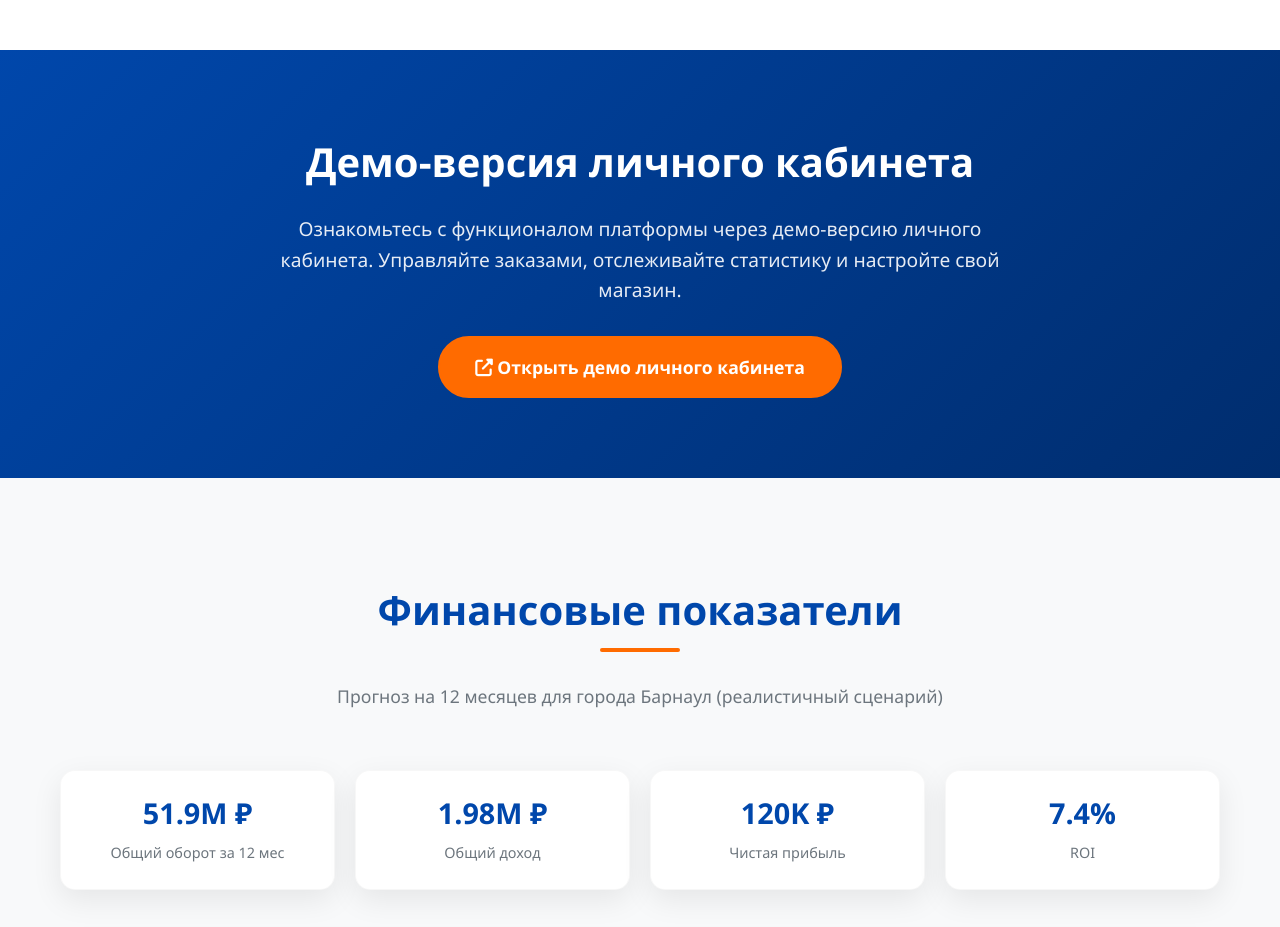
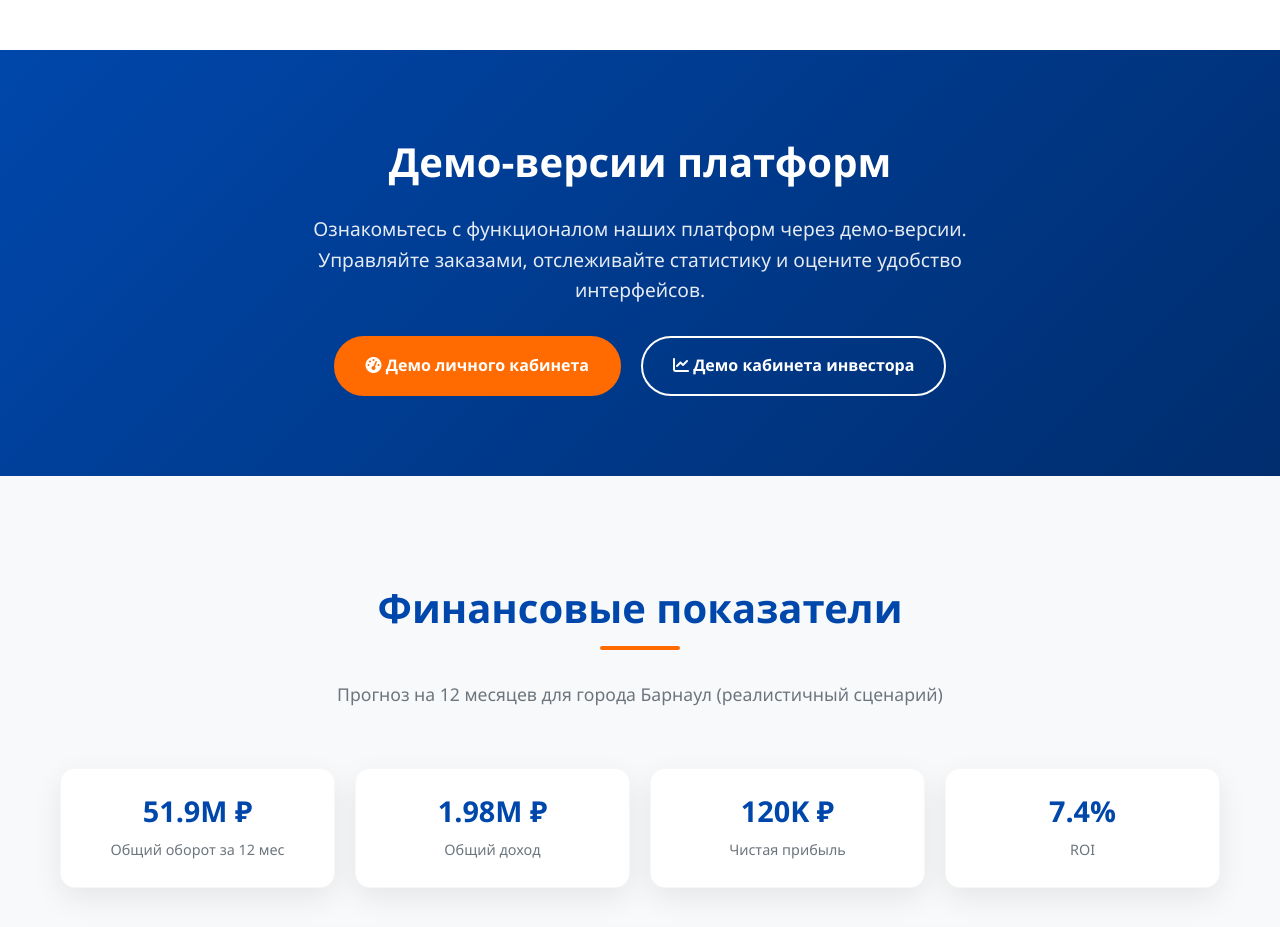
Before and after one commit to nyaganmaksimov-sys/cuim-presentation, a plain HTML site: page index.html in a window 1280 px wide. Shown: the part 5500-6427 px from the top of the page. Drawn offline with nearby package versions, Linux system fonts and the light colour scheme.

Commit message:
Update index.html

```diff
--- a/index.html
+++ b/index.html
@@ -344,24 +344,43 @@
             opacity: 0.9;
         }
 
+        .demo-buttons {
+            display: flex;
+            gap: 20px;
+            justify-content: center;
+            flex-wrap: wrap;
+        }
+
         .demo-btn {
             display: inline-block;
             background: var(--primary);
             color: white;
-            padding: 15px 35px;
+            padding: 15px 30px;
             border-radius: 50px;
             text-decoration: none;
             font-weight: 600;
             transition: var(--transition);
             border: 2px solid var(--primary);
-            font-size: 1.1rem;
-        }
-
-        .demo-btn:hover {
+            font-size: 1rem;
+            min-width: 200px;
+        }
+
+        .demo-btn.secondary {
             background: transparent;
             color: white;
+            border: 2px solid white;
+        }
+
+        .demo-btn:hover {
+            background: white;
+            color: var(--secondary);
             transform: translateY(-3px);
-            box-shadow: 0 8px 20px rgba(255, 107, 0, 0.4);
+            box-shadow: 0 8px 20px rgba(255, 255, 255, 0.3);
+        }
+
+        .demo-btn.secondary:hover {
+            background: white;
+            color: var(--secondary);
         }
 
         /* Презентации проектов */
@@ -891,6 +910,16 @@
 
             .timeline-content:after {
                 left: -10px !important;
+            }
+
+            .demo-buttons {
+                flex-direction: column;
+                align-items: center;
+            }
+
+            .demo-btn {
+                width: 100%;
+                max-width: 300px;
             }
         }
 
@@ -1374,11 +1403,16 @@
     <!-- Демо секция -->
     <section id="demo" class="demo-section">
         <div class="container demo-content fade-in">
-            <h2>Демо-версия личного кабинета</h2>
-            <p>Ознакомьтесь с функционалом платформы через демо-версию личного кабинета. Управляйте заказами, отслеживайте статистику и настройте свой магазин.</p>
-            <a href="https://nyaganmaksimov-sys.github.io/cuim/pages/cuim-dashboard.html" class="demo-btn" target="_blank">
-                <i class="fas fa-external-link-alt"></i> Открыть демо личного кабинета
-            </a>
+            <h2>Демо-версии платформ</h2>
+            <p>Ознакомьтесь с функционалом наших платформ через демо-версии. Управляйте заказами, отслеживайте статистику и оцените удобство интерфейсов.</p>
+            <div class="demo-buttons">
+                <a href="https://nyaganmaksimov-sys.github.io/cuim/pages/cuim-dashboard.html" class="demo-btn" target="_blank">
+                    <i class="fas fa-tachometer-alt"></i> Демо личного кабинета
+                </a>
+                <a href="https://github.com/nyaganmaksimov-sys/invest-cabinet/blob/d1b9ed605d151483e7e44aa6cfdaec9695165111/login.html" class="demo-btn secondary" target="_blank">
+                    <i class="fas fa-chart-line"></i> Демо кабинета инвестора
+                </a>
+            </div>
         </div>
     </section>
 
```
